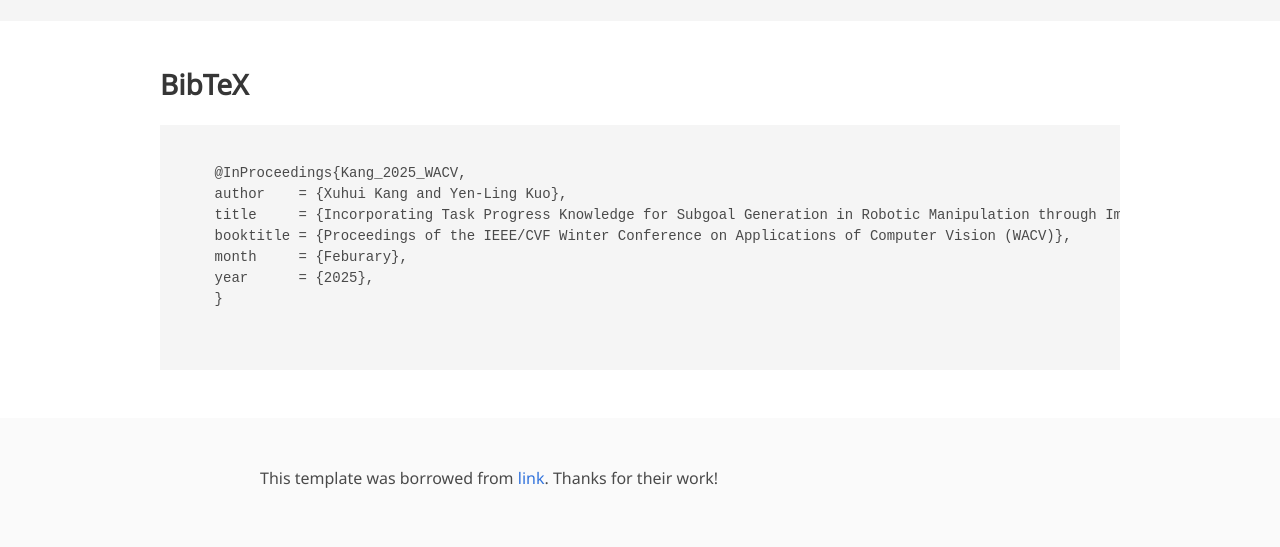
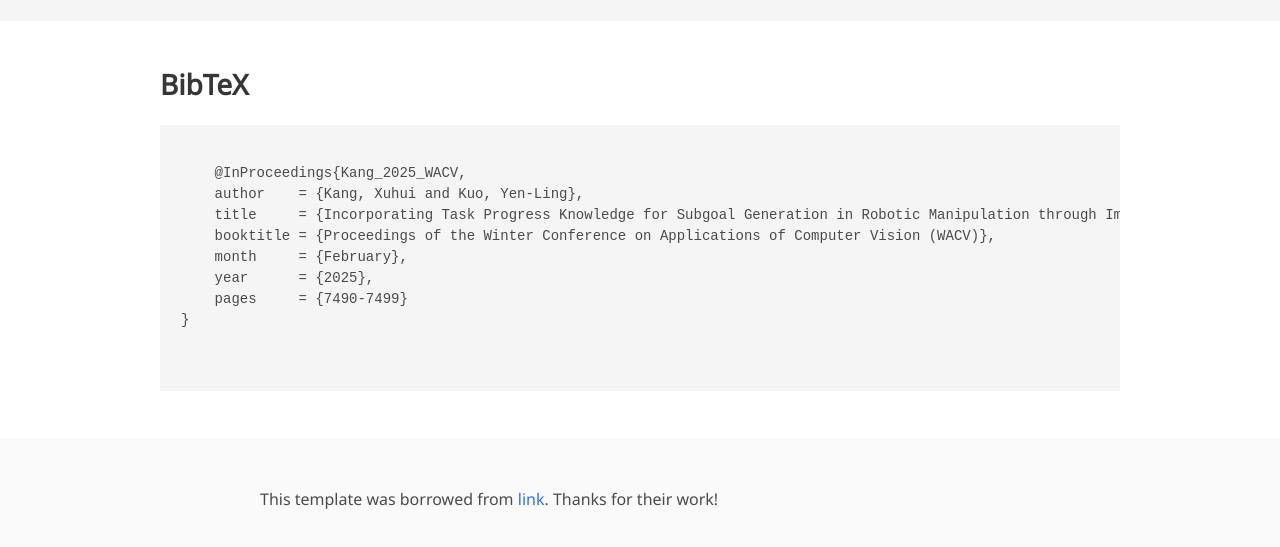
Before and after one commit to live-robotics-uva/TaKSIE, a plain HTML site: page index.html in a window 1280 px wide. Shown: the part 2476-3023 px from the top of the page. Drawn offline with nearby package versions, Linux system fonts and the light colour scheme; a web font is replaced by a local one.

Commit message:
Update index.html

```diff
--- a/index.html
+++ b/index.html
@@ -324,12 +324,13 @@
       <h2 class="title">BibTeX</h2>
       <pre><code>
     @InProceedings{Kang_2025_WACV,
-    author    = {Xuhui Kang and Yen-Ling Kuo},
+    author    = {Kang, Xuhui and Kuo, Yen-Ling},
     title     = {Incorporating Task Progress Knowledge for Subgoal Generation in Robotic Manipulation through Image Edits},
-    booktitle = {Proceedings of the IEEE/CVF Winter Conference on Applications of Computer Vision (WACV)},
-    month     = {Feburary},
+    booktitle = {Proceedings of the Winter Conference on Applications of Computer Vision (WACV)},
+    month     = {February},
     year      = {2025},
-    }
+    pages     = {7490-7499}
+}
 <!--     @misc{kang2024incorporatingtaskprogressknowledge,
       title={Incorporating Task Progress Knowledge for Subgoal Generation in Robotic Manipulation through Image Edits},
       author={Xuhui Kang and Yen-Ling Kuo},
@@ -338,7 +339,8 @@
       archivePrefix={arXiv},
       primaryClass={cs.RO},
       url={https://arxiv.org/abs/2410.11013},
-    } -->
+    }
+        -->
       </code></pre>
     </div>
   </section>
```
